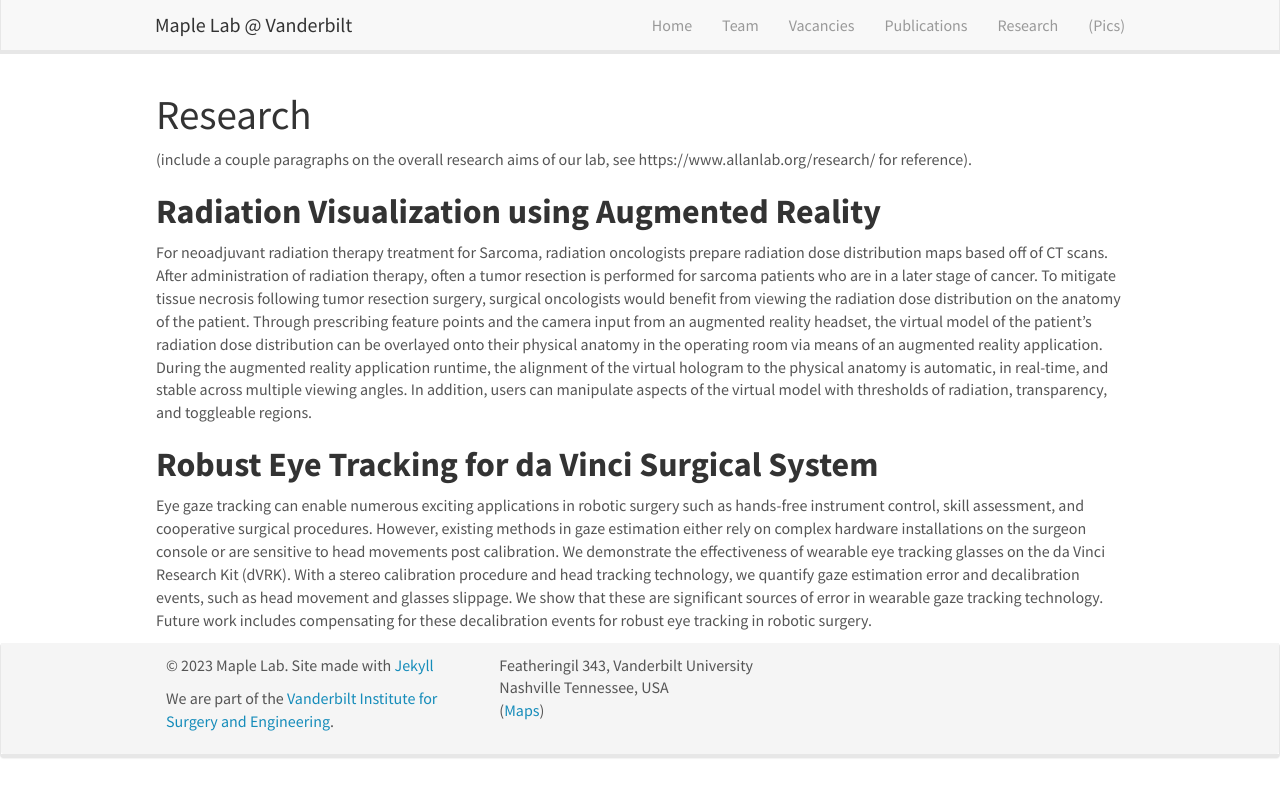
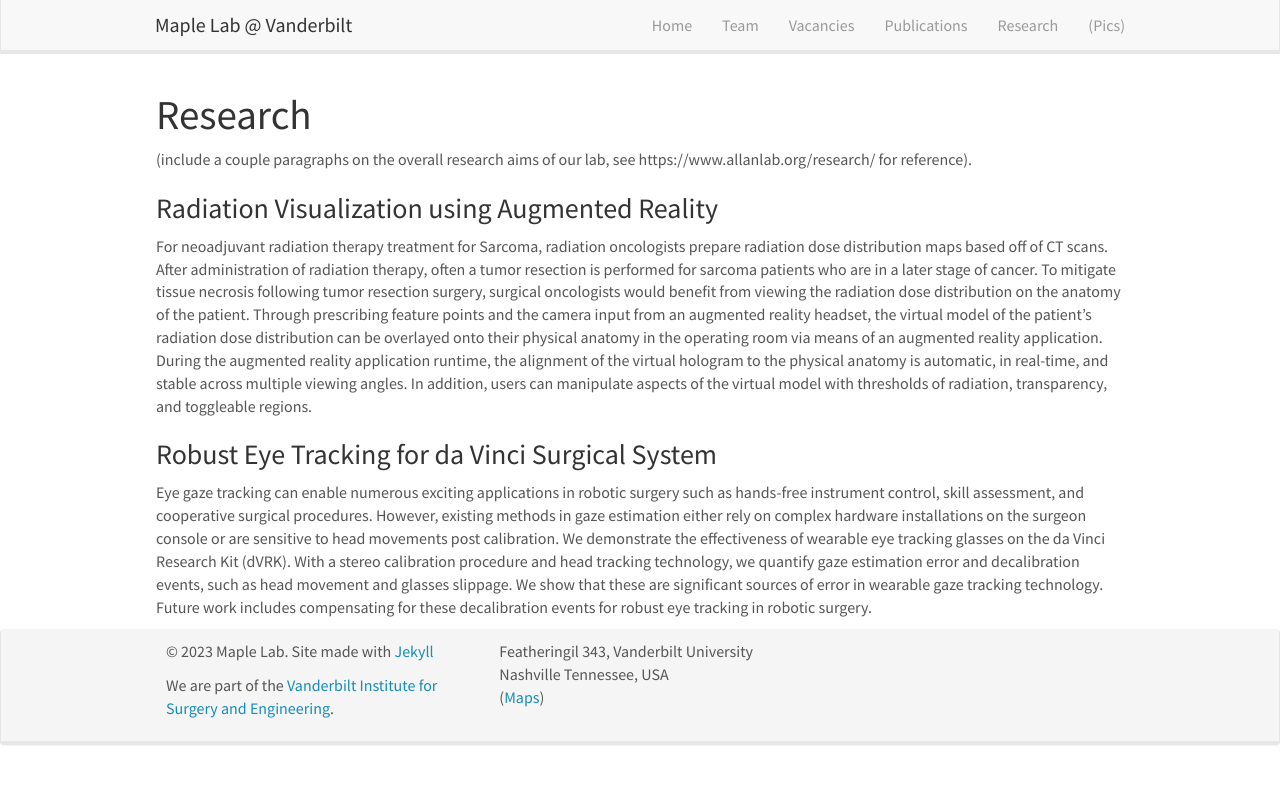
Before and after one commit to vu-maple-lab/vu-maple-lab.github.io, a Jekyll site: the page built from research.md, in a window 1280 px wide. Shown: the top 797 px of the page. Built offline with Jekyll 4.4.1, drawn with Linux system fonts in a browser that asks for light colours; nearby versions of some CDN libraries.

Commit message:
fixed formatting

```diff
--- a/research.md
+++ b/research.md
@@ -10,10 +10,10 @@ permalink: /research/
 
 (include a couple paragraphs on the overall research aims of our lab, see https://www.allanlab.org/research/ for reference).
 
-## **Radiation Visualization using Augmented Reality**
+### Radiation Visualization using Augmented Reality
 
 For neoadjuvant radiation therapy treatment for Sarcoma, radiation oncologists prepare radiation dose distribution maps based off of CT scans. After administration of radiation therapy, often a tumor resection is performed for sarcoma patients who are in a later stage of cancer. To mitigate tissue necrosis following tumor resection surgery, surgical oncologists would benefit from viewing the radiation dose distribution on the anatomy of the patient. Through prescribing feature points and the camera input from an augmented reality headset, the virtual model of the patient’s radiation dose distribution can be overlayed onto their physical anatomy in the operating room via means of an augmented reality application. During the augmented reality application runtime, the alignment of the virtual hologram to the physical anatomy is automatic, in real-time, and stable across multiple viewing angles. In addition, users can manipulate aspects of the virtual model with thresholds of radiation, transparency, and toggleable regions.
 
-## **Robust Eye Tracking for da Vinci Surgical System**
+### Robust Eye Tracking for da Vinci Surgical System
 
 Eye gaze tracking can enable numerous exciting applications in robotic surgery such as hands-free instrument control, skill assessment, and cooperative surgical procedures. However, existing methods in gaze estimation either rely on complex hardware installations on the surgeon console or are sensitive to head movements post calibration. We demonstrate the effectiveness of wearable eye tracking glasses on the da Vinci Research Kit (dVRK). With a stereo calibration procedure and head tracking technology, we quantify gaze estimation error and decalibration events, such as head movement and glasses slippage. We show that these are significant sources of error in wearable gaze tracking technology. Future work includes compensating for these decalibration events for robust eye tracking in robotic surgery.
```
